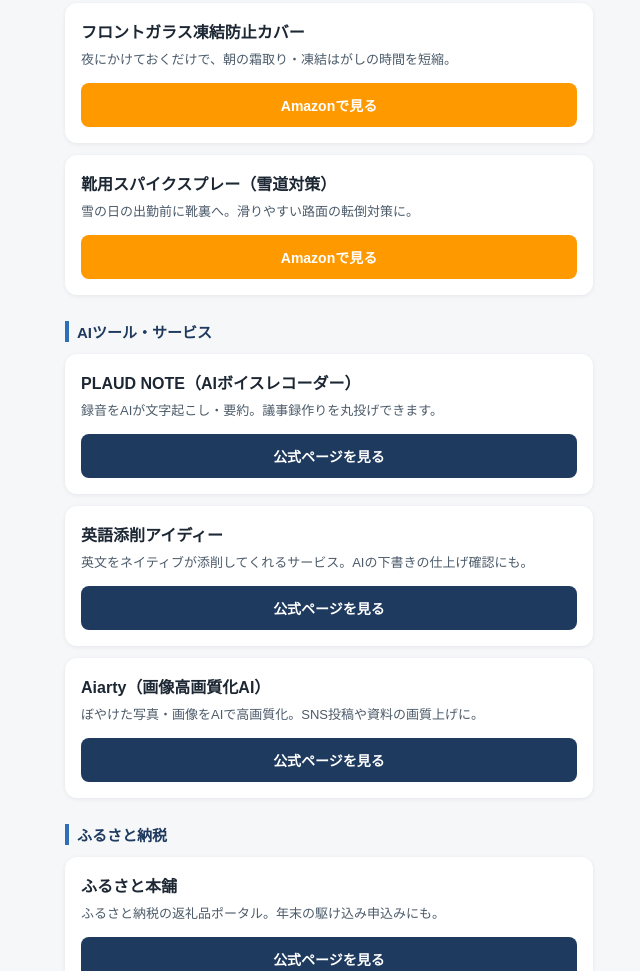
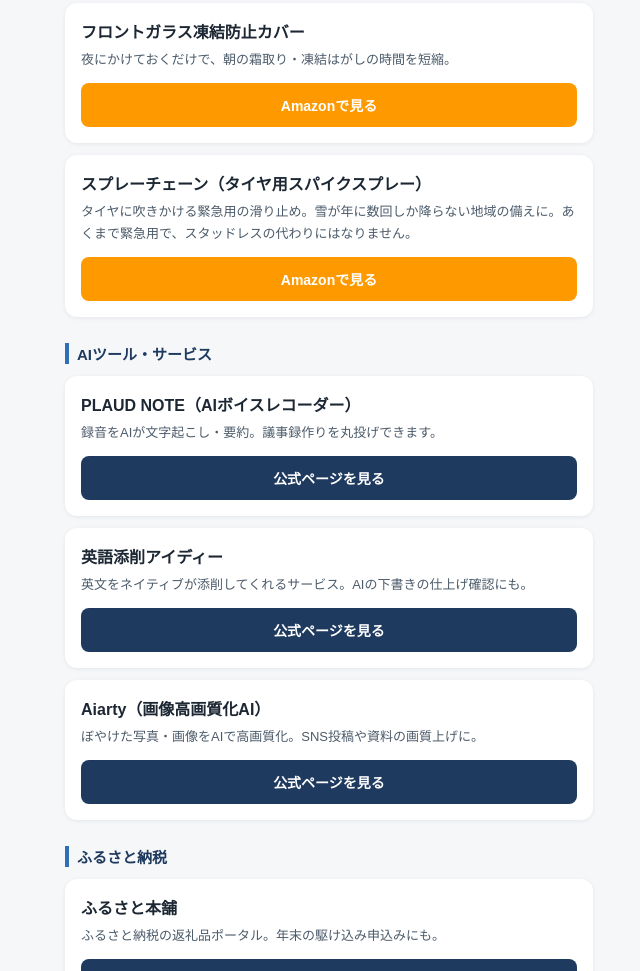
Before and after one commit to tk-ramen/kotone-links, a plain HTML site: page index.html in a window 1280 px wide. Shown: the part 867-1838 px from the top of the page, without its empty margins (311-951 px from the left). Drawn offline with Linux system fonts and the light colour scheme.

Commit message:
Add files via upload

```diff
--- a/index.html
+++ b/index.html
@@ -63,9 +63,9 @@
   </div>
 
   <div class="card">
-    <h3>靴用スパイクスプレー（雪道対策）</h3>
-    <p>雪の日の出勤前に靴裏へ。滑りやすい路面の転倒対策に。</p>
-    <a class="btn amz" href="https://www.amazon.co.jp/s?k=%E3%82%B9%E3%83%91%E3%82%A4%E3%82%AF%E3%82%B9%E3%83%97%E3%83%AC%E3%83%BC+%E9%9D%B4+%E9%9B%AA%E9%81%93&tag=tkramen2574-22" rel="nofollow sponsored noopener" target="_blank">Amazonで見る</a>
+    <h3>スプレーチェーン（タイヤ用スパイクスプレー）</h3>
+    <p>タイヤに吹きかける緊急用の滑り止め。雪が年に数回しか降らない地域の備えに。あくまで緊急用で、スタッドレスの代わりにはなりません。</p>
+    <a class="btn amz" href="https://www.amazon.co.jp/s?k=%E7%94%B0%E6%9D%91%E5%B0%86%E8%BB%8D%E5%A0%82+%E3%82%B9%E3%83%97%E3%83%AC%E3%83%BC%E3%83%81%E3%82%A7%E3%83%BC%E3%83%B3&tag=tkramen2574-22" rel="nofollow sponsored noopener" target="_blank">Amazonで見る</a>
   </div>
 
   <h2>AIツール・サービス</h2>
```
